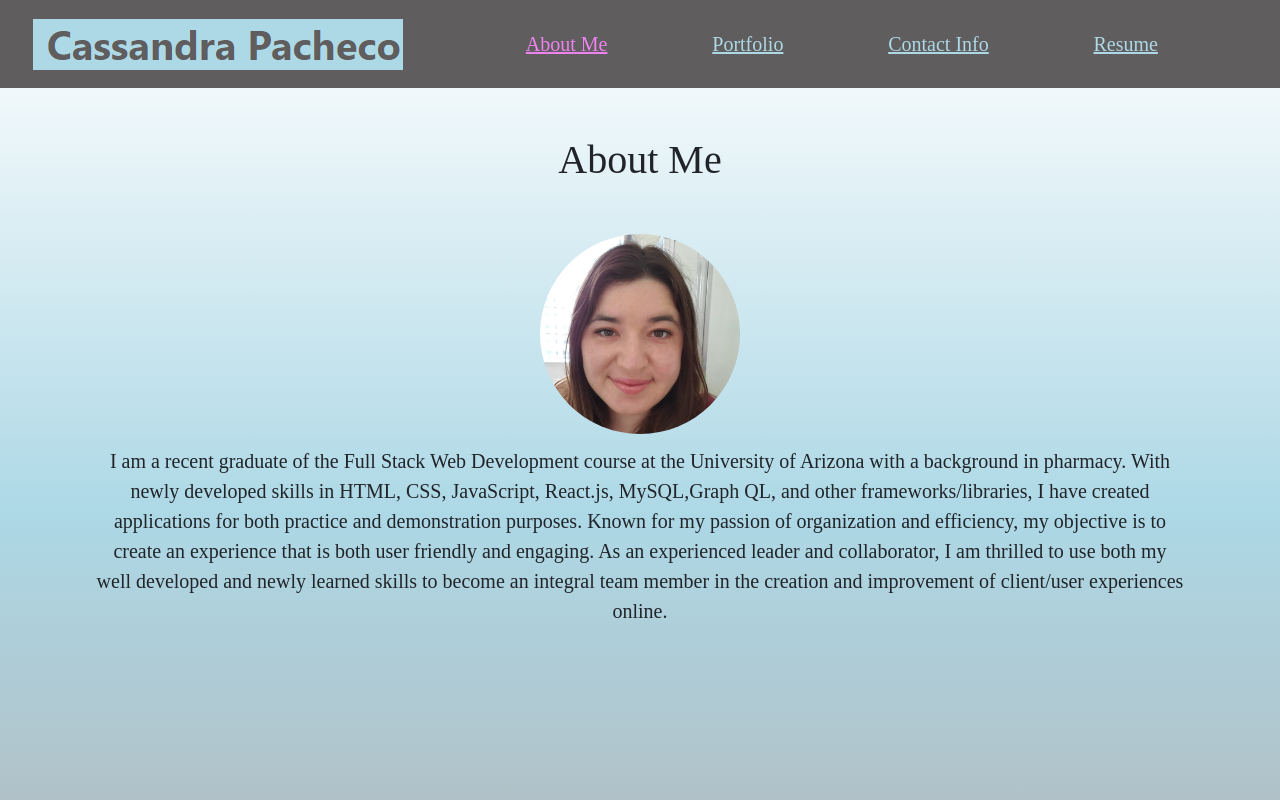
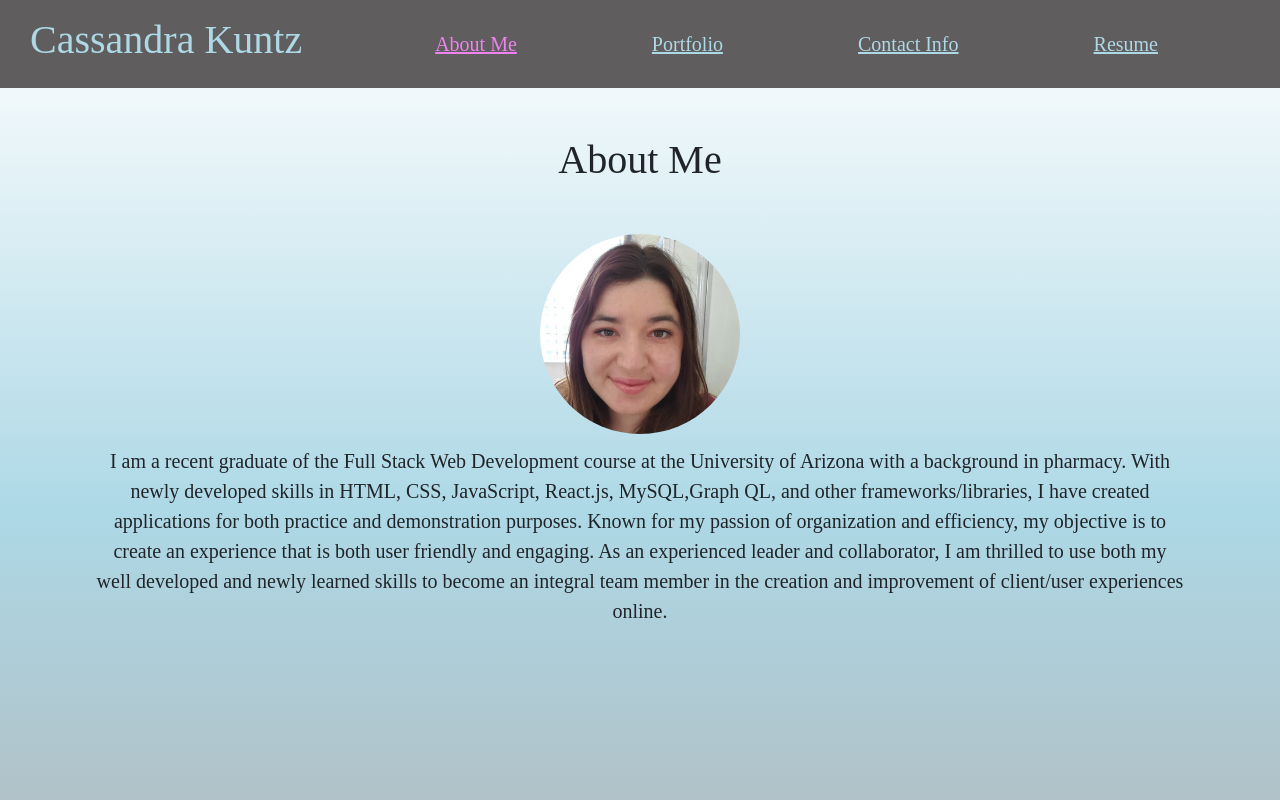
Before and after one commit to Cassiep1986/React-Portfolio, a React (Create React App) app: page / in a window 1280 px wide. Shown: the top 800 px of the page. Built offline with nearby package versions, Linux system fonts and the light colour scheme; a web font is replaced by a local one.

Commit message:
updated name

```diff
--- a/src/App.css
+++ b/src/App.css
@@ -36,3 +36,10 @@
     transform: rotate(360deg);
   }
 }
+
+.ck {
+  color: #ADD8e6;
+  padding: 8px;
+  /* border: 5px solid black; */
+
+}
--- a/src/Components/Header.js
+++ b/src/Components/Header.js
@@ -6,7 +6,8 @@ function Header() {
 
       <nav className="navbar navbar-expand-md topnav">
         <div className="container-fluid">
-        <a class="navbar-brand" href="#"><img src="./images/name_img.PNG" alt="Cassandra Pacheco"/></a>
+        {/* <a class="navbar-brand" href="#"><img src="./images/name_img.PNG" alt="Cassandra Pacheco"/></a> */}
+        <h1 className='ck'>Cassandra Kuntz</h1>
         <NavLink to="/" exact activeStyle={{color:"violet"}}>About Me</NavLink>
 
         <NavLink to="/portfolio"activeStyle={{color:"violet"}}>Portfolio</NavLink>
--- a/src/Components/Sidebar.js
+++ b/src/Components/Sidebar.js
@@ -8,7 +8,7 @@ export default props => {
       <a className="menu-item" href="/">
         About Me
       </a>
-      <a className="menu-item" href="/salads">
+      <a className="menu-item" href="/contact">
         Contact
       </a>
       <a className="menu-item" href="/pizzas">
```
